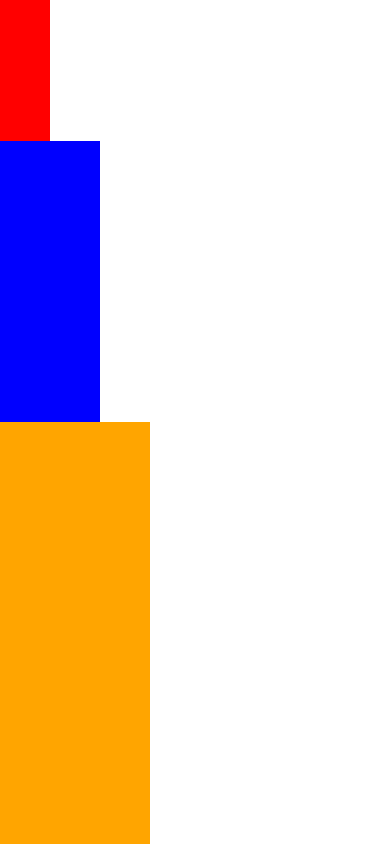
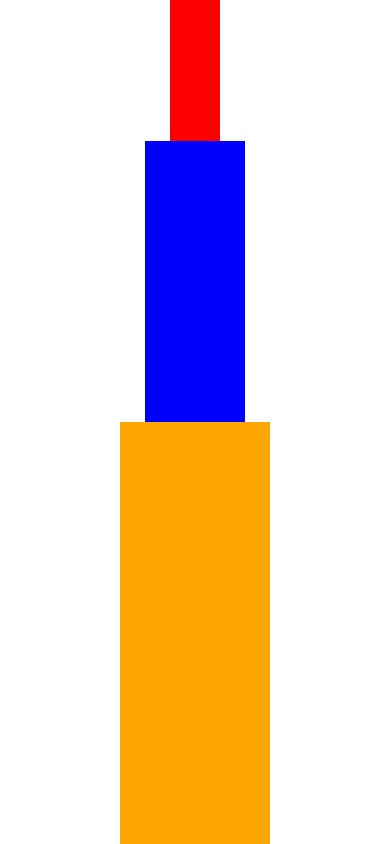
Before and after one commit to jsleemaster/ReactNativeStudy, a React Native app in the folder RNstudy/: screen / in a window 390 px wide. Built offline with nearby package versions, Linux system fonts and the light colour scheme.

Commit message:
alignItems

```diff
--- a/RNstudy/App.js
+++ b/RNstudy/App.js
@@ -17,7 +17,7 @@ const styles = StyleSheet.create({
     flex: 1,
     flexDirection: 'column',
     justifyContent: 'center', //flex-end , flex-start, center , space-between, space-around, space-evenly
-    // alignItems: 'center'
+    alignItems: 'center' // flex-start, flex-end , stretch
   },
   hello: {
     color: 'red',
```
